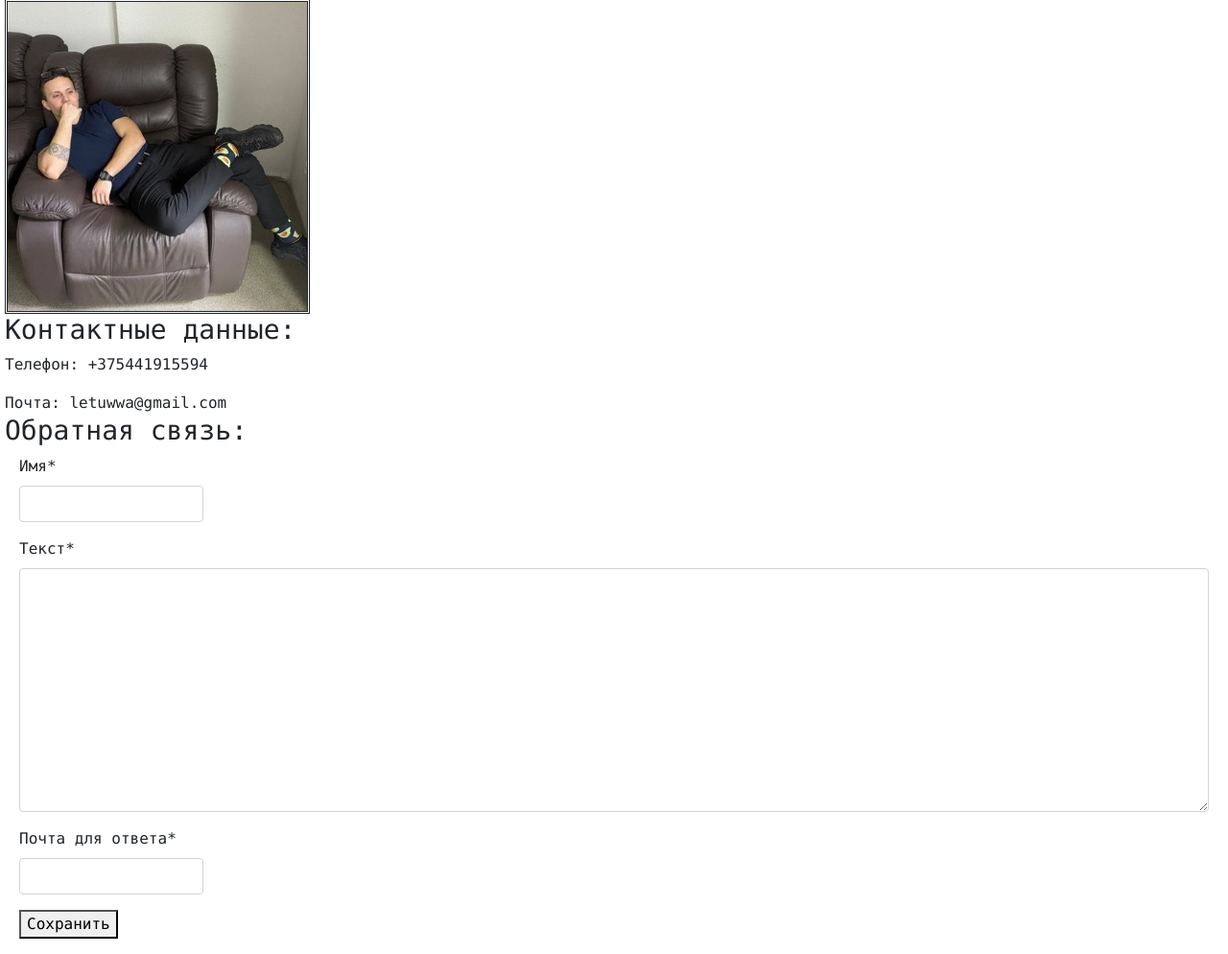
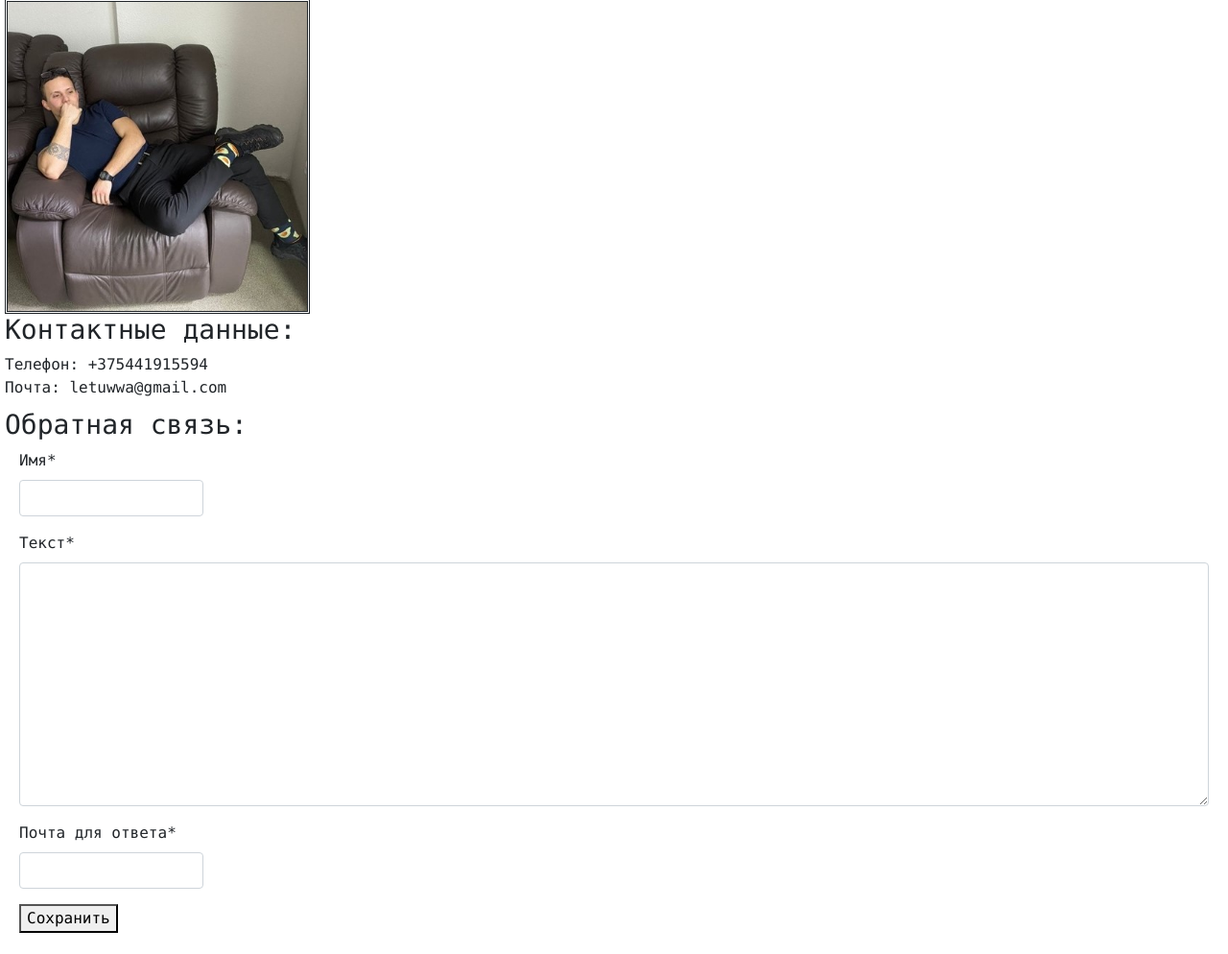
Before and after one commit to letuwwa/LitvinenkoMV, a Django app: page /contacts/ in a window 1280 px wide. Shown: the part 166-1160 px from the top of the page at 96% size. After the commit the page ends 1138 px from the top, so only its background shows below. Run offline with Django 3.2, Linux system fonts and the light colour scheme; some libraries are stand-ins or nearby versions.

Commit message:
commit #28

```diff
--- a/templates/other/contacts.html
+++ b/templates/other/contacts.html
@@ -18,8 +18,9 @@
       <img style="border: double" src="{% static '/images/spit.jpg' %}" class="w-25" alt="photo">
     </a>
     <h3>Контактные данные:</h3>
-    <p>Телефон: +375441915594 </p>
-    <a>Почта: letuwwa@gmail.com</a>
+        Телефон: +375441915594 <br>
+        Почта: letuwwa@gmail.com
+    <div style="margin-top: 10px">
         <h3>Обратная связь: </h3>
         <div class="col-lg-12">
             <form id="item_form" method="post"
@@ -31,5 +32,6 @@
               </p>
         </form>
         </div>
+  </div>
 
 {% endblock %}
```
Lines whose indentation alone changed are shown as unchanged.
